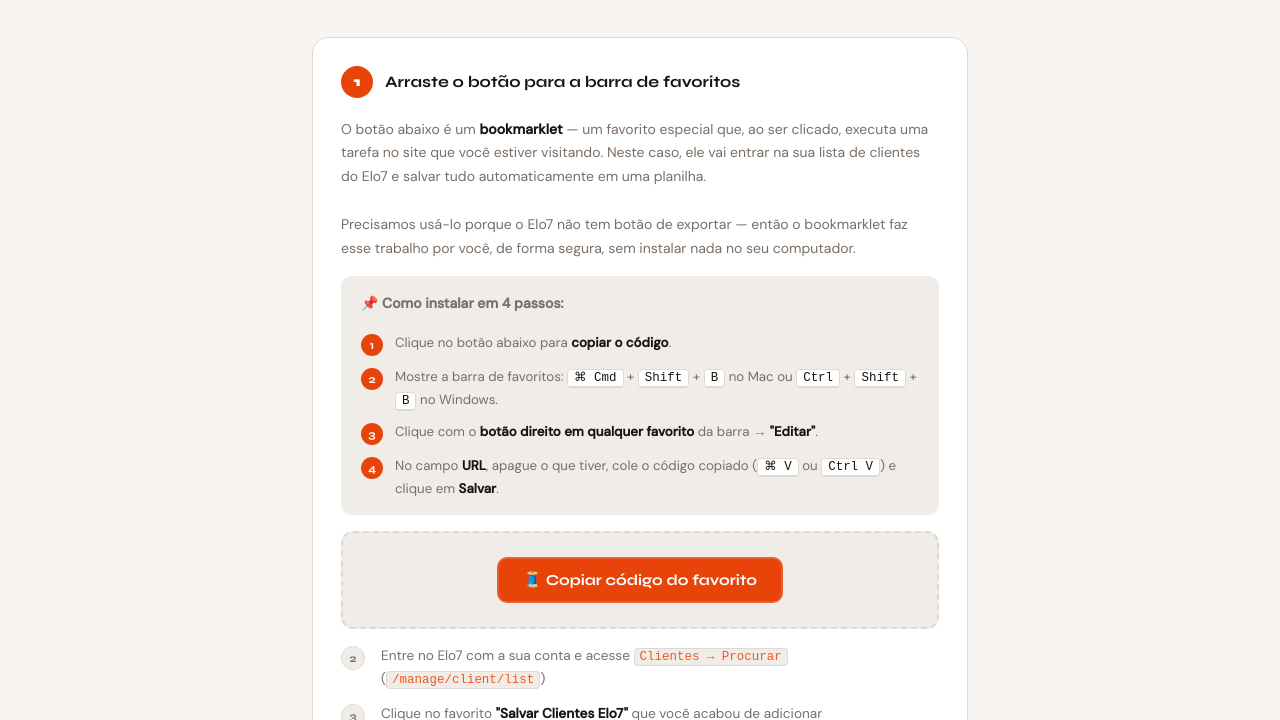
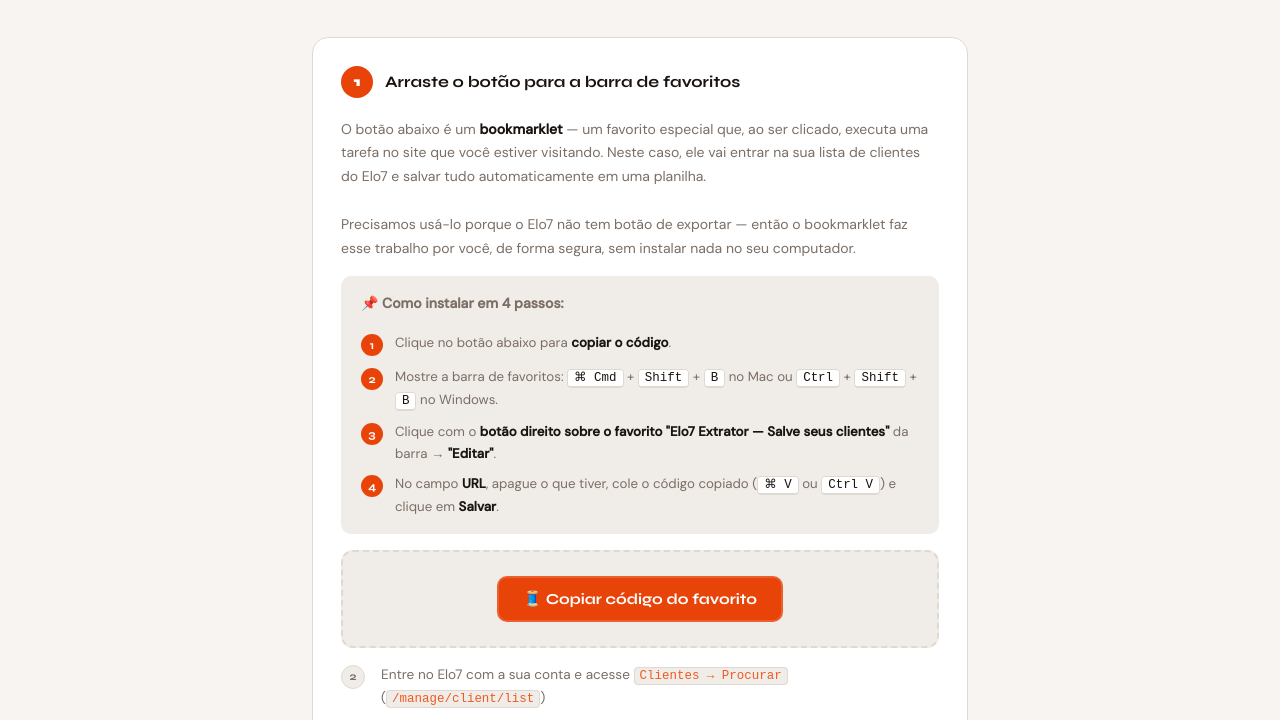
Before and after one commit to mptagliari/e7ex, a plain HTML site: page index.html in a window 1280 px wide. Shown: the part 380-1100 px from the top of the page. Drawn offline with Linux system fonts and the light colour scheme.

Commit message:
Update index.html

```diff
--- a/index.html
+++ b/index.html
@@ -269,7 +269,7 @@
       </div>
       <div class="inst-passo">
         <span class="inst-num">3</span>
-        <span>Clique com o <strong>botão direito em qualquer favorito</strong> da barra → <strong>"Editar"</strong>.</span>
+        <span>Clique com o <strong>botão direito sobre o favorito "Elo7 Extrator — Salve seus clientes"</strong> da barra → <strong>"Editar"</strong>.</span>
       </div>
       <div class="inst-passo">
         <span class="inst-num">4</span>
```
